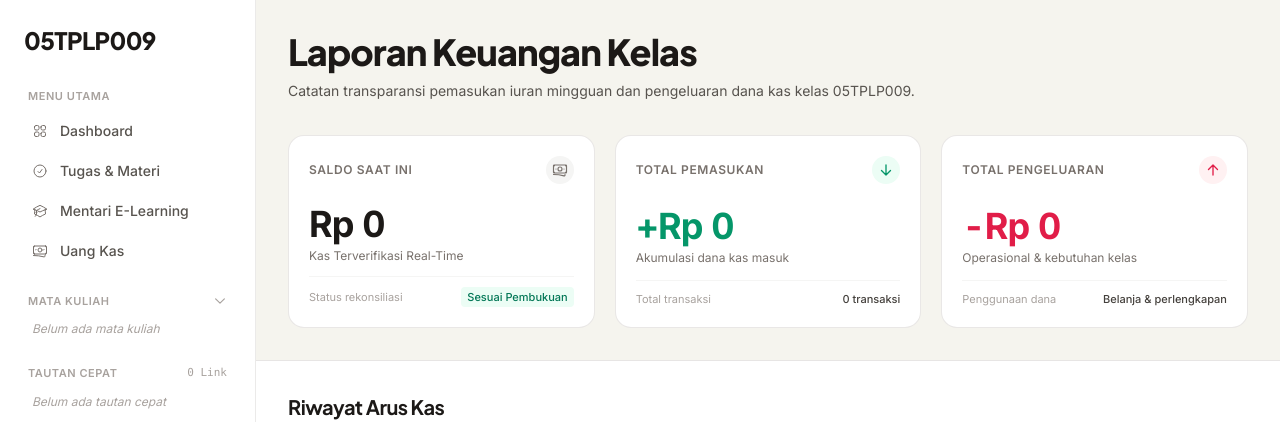
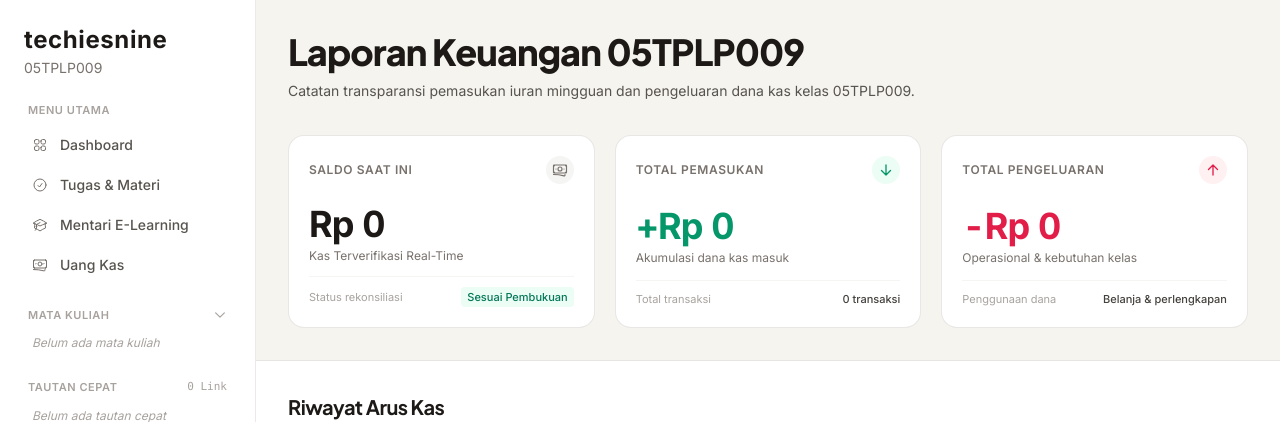
Before and after one commit to mfdlha/web-techiesnine, a Node project: template views/pages/kas.ejs in a window 1280 px wide. Shown: the top 422 px of the page. Run offline with Node 20 templates, Linux system fonts and the light colour scheme; the template is opened without the code that fills it, so the values that code supplies are empty; some libraries are stand-ins or nearby versions.

Commit message:
add: icon & teks 05tplp009

```diff
--- a/index.js
+++ b/index.js
@@ -116,7 +116,7 @@ app.get('/', async (req, res) => {
     const tautanCepat = tautanRes.rows || [];
 
     res.render('pages/beranda', {
-      title: 'Beranda - Portal 05TPLP009',
+      title: 'Beranda - techiesnine | 05TPLP009',
       currentPage: 'beranda',
       isAdmin: false,
       totalTugasAktif,
@@ -138,7 +138,7 @@ app.get('/', async (req, res) => {
   } catch (error) {
     console.error('Error saat load data beranda:', error);
     res.render('pages/beranda', {
-      title: 'Beranda - Portal 05TPLP009',
+      title: 'Beranda - techiesnine | 05TPLP009',
       currentPage: 'beranda',
       isAdmin: false,
       totalTugasAktif: 0,
@@ -208,7 +208,7 @@ app.get('/tugas', async (req, res) => {
     const selectedMatkul = mataKuliah.find(m => m.nama_matkul === filterMatkul);
 
     res.render('pages/tugas', {
-      title: filterMatkul ? `Tugas: ${filterMatkul} - 05TPLP009` : 'Daftar Tugas & E-Learning - 05TPLP009',
+      title: filterMatkul ? `Tugas: ${filterMatkul} - techiesnine` : 'Daftar Tugas & E-Learning - techiesnine | 05TPLP009',
       currentPage: 'tugas',
       isAdmin: false,
       filterMatkul,
@@ -225,7 +225,7 @@ app.get('/tugas', async (req, res) => {
   } catch (error) {
     console.error('Error saat load data tugas:', error);
     res.render('pages/tugas', {
-      title: 'Daftar Tugas & E-Learning - 05TPLP009',
+      title: 'Daftar Tugas & E-Learning - techiesnine | 05TPLP009',
       currentPage: 'tugas',
       isAdmin: false,
       filterMatkul: null,
@@ -260,7 +260,7 @@ app.get('/tugas/:id', async (req, res) => {
     tugas.deskripsi_html = tugas.deskripsi ? marked.parse(tugas.deskripsi) : '';
 
     res.render('pages/tugas-detail', {
-      title: `${tugas.judul} - Detail Tugas 05TPLP009`,
+      title: `${tugas.judul} - Detail Tugas techiesnine | 05TPLP009`,
       currentPage: 'tugas',
       isAdmin: false,
       tugas
@@ -300,7 +300,7 @@ app.get('/kas', async (req, res) => {
     const tautanCepat = tautanRes.rows || [];
 
     res.render('pages/kas', {
-      title: 'Transparansi Kas - 05TPLP009',
+      title: 'Transparansi Kas - techiesnine | 05TPLP009',
       currentPage: 'kas',
       isAdmin: false,
       kas,
@@ -311,7 +311,7 @@ app.get('/kas', async (req, res) => {
   } catch (error) {
     console.error('Error saat load data kas:', error);
     res.render('pages/kas', {
-      title: 'Transparansi Kas - 05TPLP009',
+      title: 'Transparansi Kas - techiesnine | 05TPLP009',
       currentPage: 'kas',
       isAdmin: false,
       kas: [],
@@ -346,7 +346,7 @@ app.get('/mentari', async (req, res) => {
     const tautanCepat = tautanRes.rows || [];
 
     res.render('pages/mentari', {
-      title: 'Jadwal Mentari E-Learning - 05TPLP009',
+      title: 'Jadwal Mentari E-Learning - techiesnine | 05TPLP009',
       currentPage: 'mentari',
       isAdmin: false,
       mentariAktif,
@@ -358,7 +358,7 @@ app.get('/mentari', async (req, res) => {
   } catch (error) {
     console.error('Error saat load data mentari:', error);
     res.render('pages/mentari', {
-      title: 'Jadwal Mentari E-Learning - 05TPLP009',
+      title: 'Jadwal Mentari E-Learning - techiesnine | 05TPLP009',
       currentPage: 'mentari',
       isAdmin: false,
       mentariAktif: [],
--- a/public/css/output.css
+++ b/public/css/output.css
@@ -1214,10 +1214,6 @@ video {
   margin-bottom: 1.5rem;
 }
 
-.mb-8 {
-  margin-bottom: 2rem;
-}
-
 .ml-1 {
   margin-left: 0.25rem;
 }
@@ -1285,10 +1281,6 @@ video {
   display: block;
 }
 
-.inline-block {
-  display: inline-block;
-}
-
 .inline {
   display: inline;
 }
@@ -1325,10 +1317,6 @@ video {
   height: 0.5rem;
 }
 
-.h-2\.5 {
-  height: 0.625rem;
-}
-
 .h-28 {
   height: 7rem;
 }
@@ -1399,10 +1387,6 @@ video {
 
 .w-2 {
   width: 0.5rem;
-}
-
-.w-2\.5 {
-  width: 0.625rem;
 }
 
 .w-3 {
@@ -1741,10 +1725,6 @@ video {
   border-radius: 0.375rem;
 }
 
-.rounded-sm {
-  border-radius: 0.125rem;
-}
-
 .rounded-xl {
   border-radius: 0.75rem;
 }
@@ -2350,6 +2330,10 @@ video {
   font-variant-numeric: var(--tw-ordinal) var(--tw-slashed-zero) var(--tw-numeric-figure) var(--tw-numeric-spacing) var(--tw-numeric-fraction);
 }
 
+.leading-none {
+  line-height: 1;
+}
+
 .leading-relaxed {
   line-height: 1.625;
 }
@@ -2364,6 +2348,10 @@ video {
 
 .tracking-tight {
   letter-spacing: -0.025em;
+}
+
+.tracking-wide {
+  letter-spacing: 0.025em;
 }
 
 .tracking-wider {
@@ -2837,11 +2825,6 @@ video {
   background-color: rgb(168 162 158 / var(--tw-bg-opacity, 1));
 }
 
-.group:hover .group-hover\:text-stone-700 {
-  --tw-text-opacity: 1;
-  color: rgb(68 64 60 / var(--tw-text-opacity, 1));
-}
-
 .group:hover .group-hover\:text-stone-900 {
   --tw-text-opacity: 1;
   color: rgb(28 25 23 / var(--tw-text-opacity, 1));
@@ -3139,6 +3122,11 @@ video {
   color: rgb(52 211 153 / var(--tw-text-opacity, 1));
 }
 
+.dark\:text-gray-400:is(.dark *) {
+  --tw-text-opacity: 1;
+  color: rgb(156 163 175 / var(--tw-text-opacity, 1));
+}
+
 .dark\:text-indigo-300:is(.dark *) {
   --tw-text-opacity: 1;
   color: rgb(165 180 252 / var(--tw-text-opacity, 1));
@@ -3359,11 +3347,6 @@ video {
   background-color: rgb(68 64 60 / var(--tw-bg-opacity, 1));
 }
 
-.group:hover .dark\:group-hover\:text-stone-300:is(.dark *) {
-  --tw-text-opacity: 1;
-  color: rgb(214 211 209 / var(--tw-text-opacity, 1));
-}
-
 .group:hover .dark\:group-hover\:text-white:is(.dark *) {
   --tw-text-opacity: 1;
   color: rgb(255 255 255 / var(--tw-text-opacity, 1));
--- a/views/layout.ejs
+++ b/views/layout.ejs
@@ -3,7 +3,10 @@
 <head>
   <meta charset="UTF-8">
   <meta name="viewport" content="width=device-width, initial-scale=1.0">
-  <title><%= typeof title !== 'undefined' ? title : '05TPLP009 - Portal Akademik' %></title>
+  <title><%= typeof title !== 'undefined' ? title : 'techiesnine | 05TPLP009 - Portal Akademik' %></title>
+
+  <!-- Favicon Logo techiesnine -->
+  <link rel="icon" type="image/png" href="/img/logo-techiesnine.png">
 
   <!-- Google Fonts: Inter & Plus Jakarta Sans -->
   <link rel="preconnect" href="https://fonts.googleapis.com">
@@ -41,15 +44,12 @@
       <!-- ================= SIDEBAR KHUSUS ADMIN ================= -->
       <div class="flex flex-col flex-grow px-5 py-6 overflow-y-auto no-scrollbar">
 
-        <!-- Header Logo Admin Panel -->
-        <div class="mb-8 px-1">
-          <div class="flex items-center gap-2">
-            <span class="w-2.5 h-2.5 rounded-sm bg-stone-900 dark:bg-stone-100"></span>
-            <span class="font-heading font-extrabold text-xl tracking-tight text-stone-900 dark:text-white">
-              ADMIN PANEL
-            </span>
-          </div>
-          <p class="text-[11px] text-stone-400 dark:text-stone-500 font-mono mt-0.5">Kelas 05TPLP009</p>
+        <!-- Header Brand Admin Panel (Minimalis Tipografi) -->
+        <div class="mb-6 flex flex-col px-1">
+          <a href="/admin" class="block">
+            <span class="text-2xl font-bold text-stone-900 dark:text-white tracking-wide">ADMIN PANEL</span>
+            <span class="block text-sm font-normal text-stone-500 dark:text-gray-400 mt-0.5">techiesnine (05TPLP009)</span>
+          </a>
         </div>
 
         <!-- Menu Navigasi Admin -->
@@ -162,12 +162,11 @@
       <!-- ================= SIDEBAR USER / MAHASISWA ================= -->
       <div class="flex flex-col flex-grow px-5 py-6 overflow-y-auto no-scrollbar">
 
-        <!-- Logo Teks Tegas di Kiri Atas -->
-        <div class="mb-8 px-1">
-          <a href="/" class="inline-block group">
-            <span class="font-heading font-extrabold text-2xl tracking-tight text-stone-900 dark:text-white group-hover:text-stone-700 dark:group-hover:text-stone-300 transition">
-              05TPLP009
-            </span>
+        <!-- Brand Header: techiesnine (Minimalis Tipografi) -->
+        <div class="mb-6 flex flex-col px-1">
+          <a href="/" class="block">
+            <span class="text-2xl font-bold text-stone-900 dark:text-white tracking-wide">techiesnine</span>
+            <span class="block text-sm font-normal text-stone-500 dark:text-gray-400 mt-0.5">05TPLP009</span>
           </a>
         </div>
 
@@ -328,15 +327,20 @@
     <header class="md:hidden sticky top-0 z-30 flex items-center justify-between px-4 py-3 bg-white/95 dark:bg-[#1C1B1A]/95 backdrop-blur-md border-b border-stone-200 dark:border-stone-800">
       <div class="flex items-center">
         <% if (typeof isAdmin !== 'undefined' && isAdmin) { %>
-          <div class="flex items-center gap-2">
-            <span class="w-2 h-2 rounded-sm bg-stone-900 dark:bg-stone-100"></span>
-            <span class="font-heading font-extrabold text-lg tracking-tight text-stone-900 dark:text-white">
+          <a href="/admin" class="block">
+            <span class="font-bold text-base text-stone-900 dark:text-white tracking-wide leading-none block">
               ADMIN PANEL
             </span>
-          </div>
+            <span class="text-xs font-normal text-stone-500 dark:text-gray-400 mt-0.5 block">techiesnine</span>
+          </a>
         <% } else { %>
-          <a href="/" class="font-heading font-extrabold text-xl tracking-tight text-stone-900 dark:text-white">
-            05TPLP009
+          <a href="/" class="block">
+            <span class="text-lg font-bold text-stone-900 dark:text-white tracking-wide leading-none block">
+              techiesnine
+            </span>
+            <span class="text-xs font-normal text-stone-500 dark:text-gray-400 mt-0.5 block">
+              05TPLP009
+            </span>
           </a>
         <% } %>
       </div>
--- a/views/pages/kas.ejs
+++ b/views/pages/kas.ejs
@@ -6,7 +6,7 @@
   <!-- Header Halaman Tegas -->
   <div class="max-w-4xl">
     <h1 class="font-heading font-extrabold text-2xl sm:text-3xl lg:text-4xl tracking-tight text-stone-900 dark:text-white">
-      Laporan Keuangan Kelas
+      Laporan Keuangan 05TPLP009
     </h1>
 
     <p class="text-sm text-stone-600 dark:text-stone-400 mt-2 leading-relaxed">
```
Also changed, not shown: routes/admin.js (+21 -21 lines), logo-techiesnine.png (added), public/img/logo-techiesnine.png (added).
